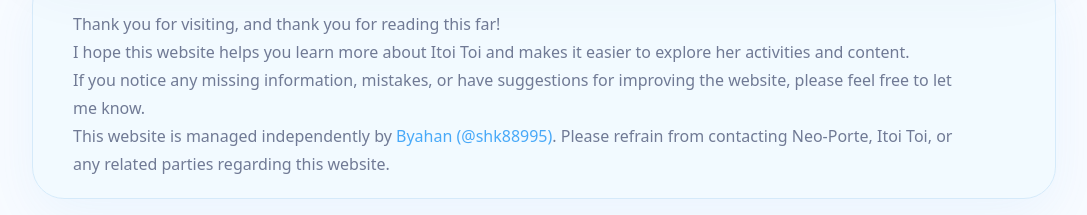
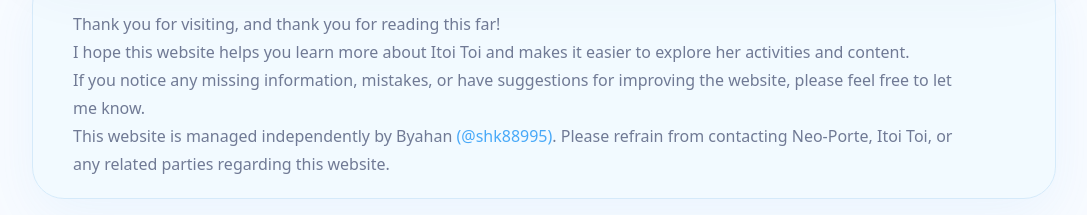
Before and after one commit to Byahan/itoi-birthday, a Next.js app: page /about in a window 1280 px wide. Shown: the part 1546-1761 px from the top of the page, without its empty margins (96-1183 px from the left). Built offline with nearby package versions, Linux system fonts and the light colour scheme.

Commit message:
minor fix x username

```diff
--- a/app/about/page.tsx
+++ b/app/about/page.tsx
@@ -131,7 +131,7 @@
               rel="noopener noreferrer"
               className="font-medium text-[#48a9f8] hover:underline"
             >
-              Byahan (@shk88995)
+              (@shk88995)
             </a>
             <Translate t="about.projectDescription.projectDescription2" />
           </p>
--- a/locales/en.ts
+++ b/locales/en.ts
@@ -238,7 +238,7 @@
             "Leave a birthday message or drawing. Approved submissions will be displayed publicly.\n✦ Messages and drawings are reviewed manually before being approved, so please avoid submitting inappropriate content.",
 
         projectDescription: {
-            projectDescription1: "Thank you for visiting, and thank you for reading this far!\nI hope this website helps you learn more about Itoi Toi and makes it easier to explore her activities and content.\nIf you notice any missing information, mistakes, or have suggestions for improving the website, please feel free to let me know.\nThis website is managed independently by ",
+            projectDescription1: "Thank you for visiting, and thank you for reading this far!\nI hope this website helps you learn more about Itoi Toi and makes it easier to explore her activities and content.\nIf you notice any missing information, mistakes, or have suggestions for improving the website, please feel free to let me know.\nThis website is managed independently by Byahan ",
             projectDescription2: ". Please refrain from contacting Neo-Porte, Itoi Toi, or any related parties regarding this website.",
         },
     },
--- a/locales/ja.ts
+++ b/locales/ja.ts
@@ -238,7 +238,7 @@
 
         projectDescription: {
             projectDescription1:
-                "ご覧いただきありがとうございます！\nこのサイトを通じて、絲依といさんのことをもっと知っていただき、活動やコンテンツをより楽しんでいただければ幸いです。\n掲載内容の誤りや不足、改善点などがございましたら、お気軽にご連絡ください。\n当サイトは ",
+                "ご覧いただきありがとうございます！\nこのサイトを通じて、絲依といさんのことをもっと知っていただき、活動やコンテンツをより楽しんでいただければ幸いです。\n掲載内容の誤りや不足、改善点などがございましたら、お気軽にご連絡ください。\n当サイトは びゃはんさん ",
 
             projectDescription2:
                 " が個人で管理・運営しております。当サイトに関するお問い合わせは、Neo-Porte、絲依といさん、および関係各所へ行わないようお願いいたします。",
```
